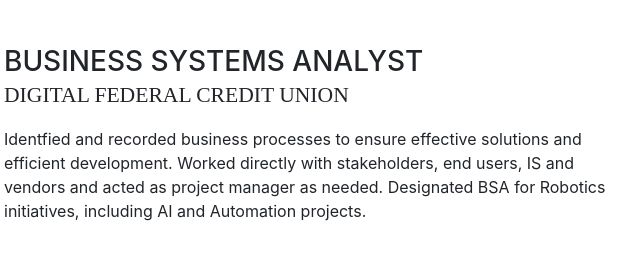
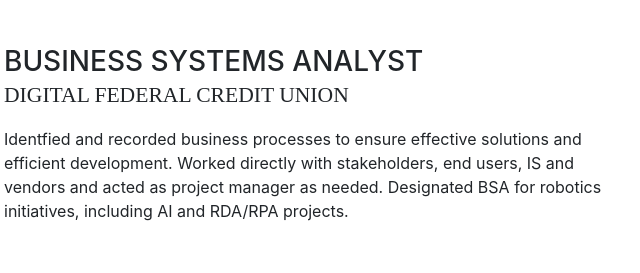
Before and after one commit to MattAtencio/Resume, a website with bundled scripts: page index.html in a window 1280 px wide. Shown: the part 889-1162 px from the top of the page, 316-956 px from the left. Built offline with nearby package versions, Linux system fonts and the light colour scheme; a web font is replaced by a local one.

Commit message:
spelling error

```diff
--- a/index.html
+++ b/index.html
@@ -117,7 +117,7 @@
             <div class="resume-content mr-auto">
               <h3 class="mb-0">Business Systems Analyst</h3>
               <div class="subheading mb-3">Digital Federal Credit Union</div>
-              <p>Identfied and recorded business processes to ensure effective solutions and efficient development. Worked directly with stakeholders, end users, IS and vendors and acted as project manager as needed. Designated BSA for Robotics initiatives, including AI and Automation projects.</p>
+              <p>Identfied and recorded business processes to ensure effective solutions and efficient development. Worked directly with stakeholders, end users, IS and vendors and acted as project manager as needed. Designated BSA for robotics initiatives, including AI and RDA/RPA projects.</p>
             </div>
             <div class="resume-date text-md-right">
               <span class="text-primary">August 2018 - Current</span>
```
